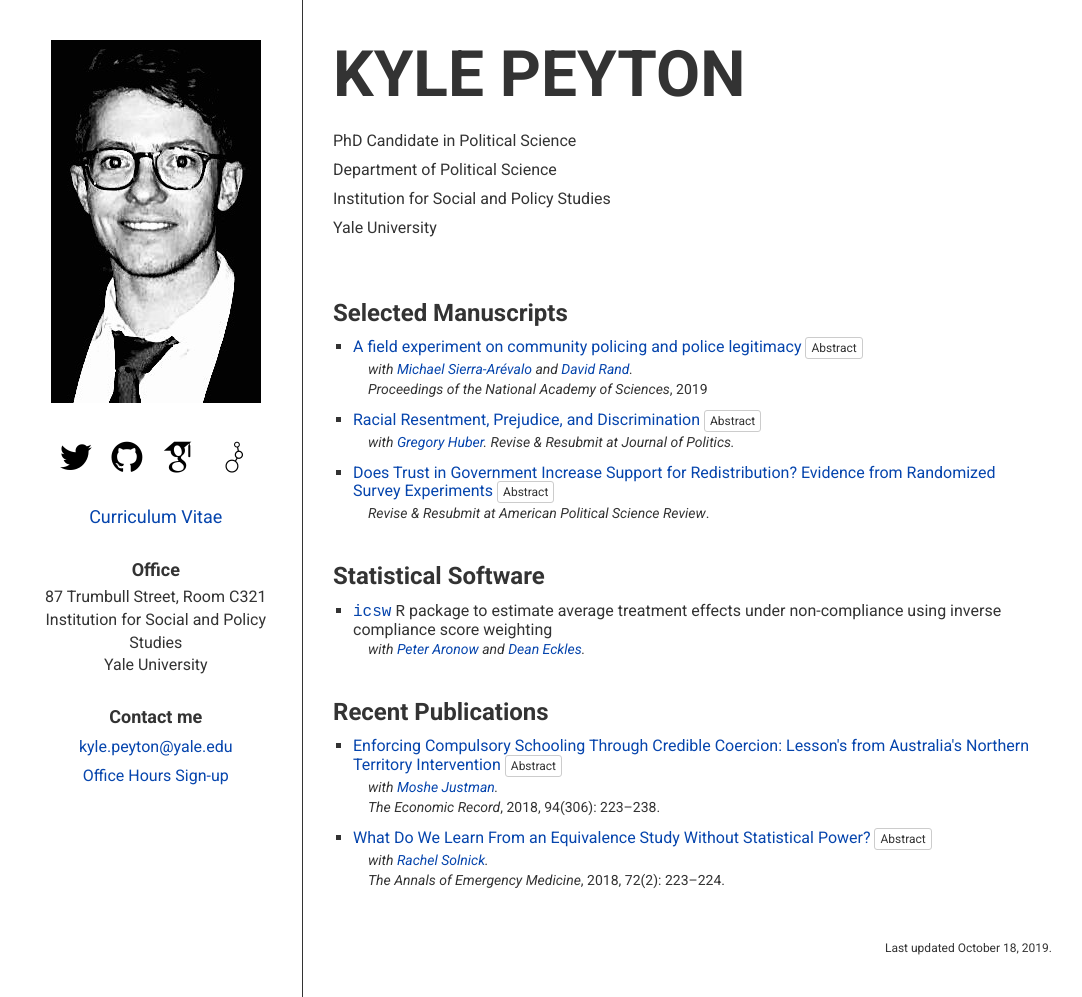
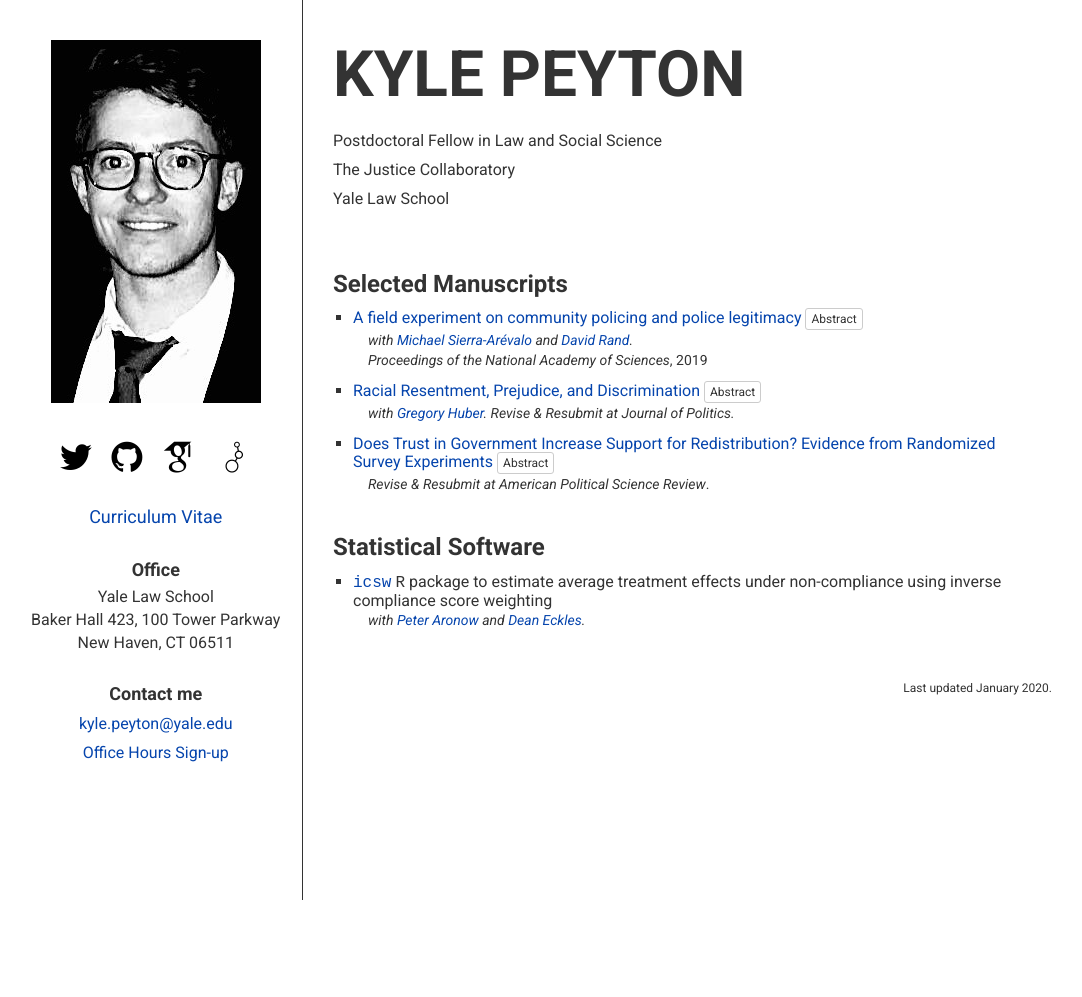
Before and after one commit to kylepeyton/kylepeyton.github.io, a Jekyll site: the page index.html, which Jekyll copies as it is, in a window 1280 px wide. Shown: the whole page, without its empty margins (143-1225 px from the left). Built offline with Jekyll 4.4.1, drawn with Linux system fonts in a browser that asks for light colours; some web fonts are replaced; after the commit the page ends 900 px from its top, so only the background shows below that.

Commit message:
Update index.html

```diff
--- a/index.html
+++ b/index.html
@@ -45,10 +45,9 @@
 			<h1>Kyle Peyton</h1>
 			<h1 style="display: none;">Kyle Peyton</h1>
 			<ul>
-				<li>PhD Candidate in Political Science</li>
-				<li>Department of Political Science</li>
-			        <li>Institution for Social and Policy Studies</li>
-				<li>Yale University</li>
+				<li>Postdoctoral Fellow in Law and Social Science</li>
+				<li>The Justice Collaboratory</li>
+			        <li>Yale Law School</li>
 			</ul>
 		</div>
 
@@ -68,9 +67,9 @@
 		<h3>Office</h3>
 
 		<address>
-			87 Trumbull Street, Room C321 <br>
-			Institution for Social and Policy Studies <br>
-			Yale University
+			Yale Law School <br>
+			Baker Hall 423, 100 Tower Parkway <br>
+			New Haven, CT 06511
 		</address>
 
 		<h3>Contact me</h3>
@@ -88,10 +87,9 @@
 			<h1>Kyle Peyton</h1>
 			<h1 style="display: none;">Kyle Peyton</h1>
 			<ul>
-        			<li>PhD Candidate in Political Science</li>
-				<li>Department of Political Science</li>
-        			<li>Institution for Social and Policy Studies</li>
-				<li>Yale University</li>
+				<li>Postdoctoral Fellow in Law and Social Science</li>
+				<li>The Justice Collaboratory</li>
+			        <li>Yale Law School</li>
 			</ul>
 		</div>
 
@@ -141,34 +139,8 @@
 			</li>
 		</ul>
 
-		<h2>Recent Publications</h2>
-
-		<ul class="paperlist pubs">
-			<li>
-				<h4>
-					<a href="http://kylepeyton.github.io/papers/justman_peyton2018.pdf" onclick="ga('send', 'event', 'paper', 'Justman2018NT');">Enforcing Compulsory Schooling Through Credible Coercion: Lesson's from Australia's Northern Territory Intervention</a>
-					<button type="button" class="btn btn-default btn-xs" data-toggle="collapse" data-target="#Justman2018NT_abstract" aria-expanded="false" aria-controls="#Justman2018NT_abstract">Abstract</button>
-				</h4>
-				<div class="paperinfo"><span class="coauthors">with <a href="http://www.bgu.ac.il/~justman/">Moshe Justman</a>.</span></div>
-				<div class="paperinfo"><span class="journalname">The Economic Record</span>, 2018, 94(306): 223&ndash;238.</div>
-				<div class="paperinfo"></div>
-				<div class="collapsecontainer"><div class="collapse" id="Justman2018NT_abstract"><div class="well well-sm abstract">Australia's Northern Territory Emergency Response and subsequent School Enrolment and Attendance Measure (SEAM) credibly threatened to remove welfare benefits from Indigenous families if their children failed to attend school regularly. A difference‐in‐difference analysis of participation rates in the National Assessment Program – Literacy and Numeracy shows a substantial increase in participation rates the year after SEAM was implemented. However, administrators rarely carried out the threatened sanctions, and these initial gains largely dissipated in subsequent years. This unique episode illustrates the limited scope for promoting Indigenous school participation through conditional cash penalties.</div></div></div>
-			</li>
-
-			<li>
-				<h4>
-					<a href="http://kylepeyton.github.io/papers/aem_preprint.pdf" onclick="ga('send', 'event', 'paper', 'Peyton2018Equiv');">What Do We Learn From an Equivalence Study Without Statistical Power?</a>
-					<button type="button" class="btn btn-default btn-xs" data-toggle="collapse" data-target="#Peyton2018Equiv_abstract" aria-expanded="false" aria-controls="#Peyton2018Equiv_abstract">Abstract</button>
-				</h4>
-				<div class="paperinfo"><span class="coauthors">with <a href="https://ihpi.umich.edu/our-experts/solnick">Rachel Solnick</a>.</span></div>
-				<div class="paperinfo"><span class="journalname">The Annals of Emergency Medicine</span>, 2018, 72(2): 223&ndash;224.</div>
-				<div class="paperinfo"></div>
-				<div class="collapsecontainer"><div class="collapse" id="Peyton2018Equiv_abstract"><div class="well well-sm abstract">We read with interest the article by Linden et al that claims to provide evidence to support the safety of omitting a pelvic examination in women with a confirmed intrauterine pregnancy. In light of previous studies questioning the utility of the pelvic examination, this trial addresses a critical question for patients with threatened abortion. We commend the authors for conducting the largest randomized trial on pelvic examinations to date, but several methodological issues raise questions about whether clinicians can make reliable inferences from this study.</div></div></div>
-			</li>
-		</ul>
-
 		<div class="updated-time">
-			Last updated October 18, 2019.
+			Last updated January 2020.
 		</div>
 	</div>
 
```
